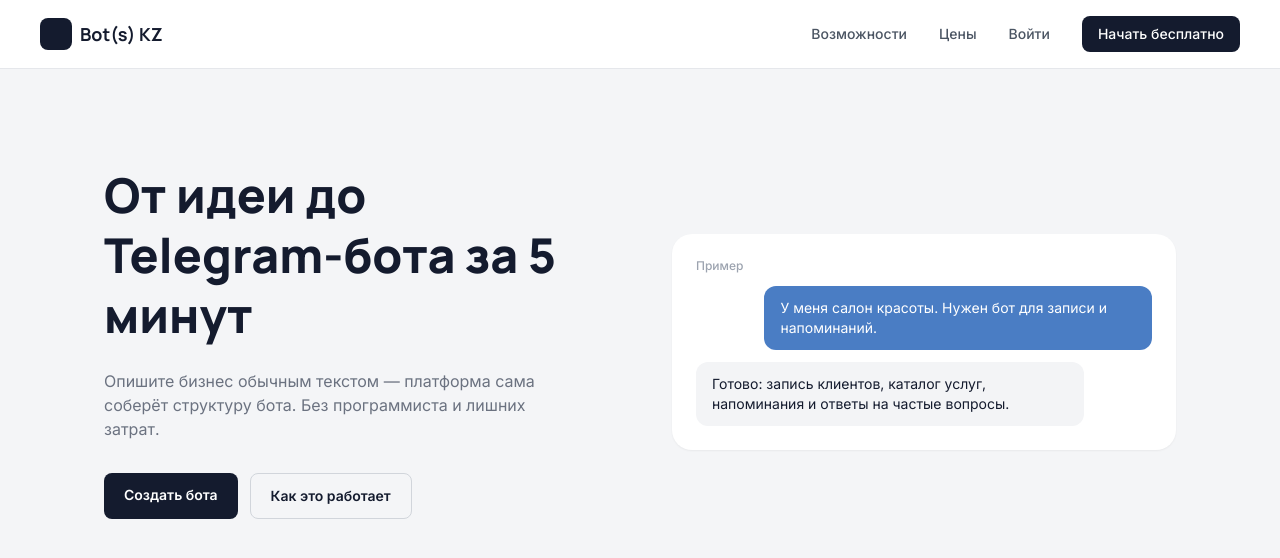
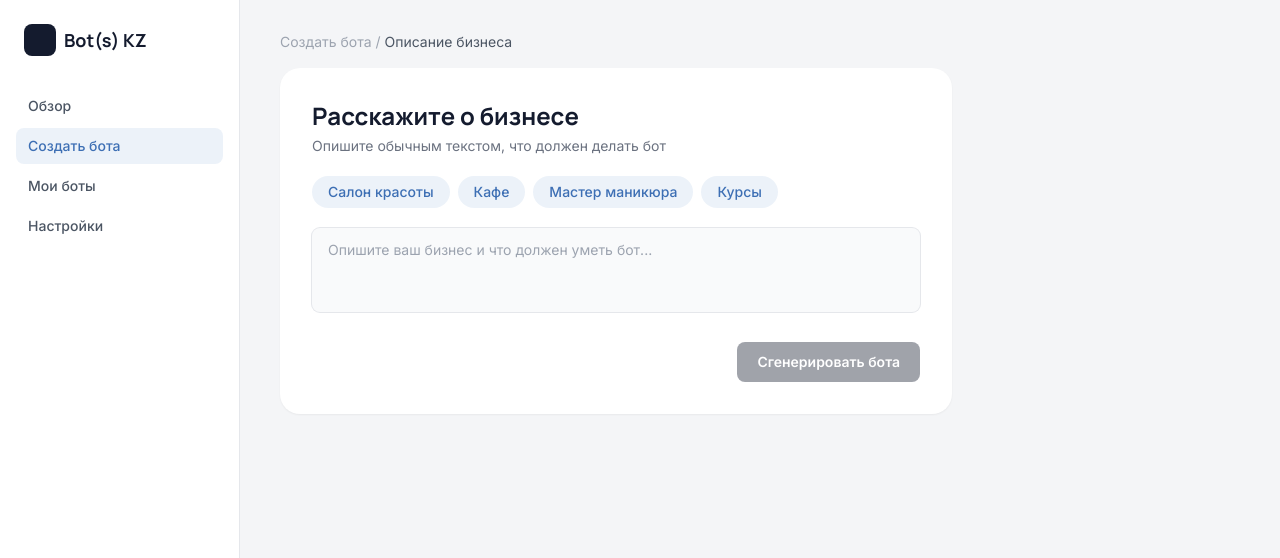
Before and after one commit to Just2Alim/Bot-s, a React (Vite) app: page /create/describe in a window 1280 px wide. Before the commit this address led to /. Shown: the top 558 px of the page. Built offline with nearby package versions, Linux system fonts and the light colour scheme.

Commit message:
create descrive page to add

```diff
--- a/src/App.jsx
+++ b/src/App.jsx
@@ -2,6 +2,7 @@ import { Routes, Route, Navigate } from "react-router-dom";
 import Landing from "./pages/Landing.jsx";
 import AppLayout from "./layouts/AppLayout.jsx";
 import Overview from "./pages/Overview.jsx";
+import CreateBotDescribe from "./pages/CreateBotDescribe.jsx";
 
 export default function App() {
   return (
@@ -10,6 +11,8 @@ export default function App() {
 
       <Route element={<AppLayout />}>
         <Route path="/overview" element={<Overview />} />
+        <Route path="/create" element={<Navigate to="/create/describe" replace />} />
+        <Route path="/create/describe" element={<CreateBotDescribe />} />
       </Route>
 
       <Route path="*" element={<Navigate to="/" replace />} />
--- /dev/null
+++ b/src/pages/CreateBotDescribe.jsx
@@ -0,0 +1,85 @@
+import { useNavigate } from "react-router-dom";
+import { useCreateBot } from "../context/CreateBotContext.jsx";
+
+const categories = [
+  { key: "beauty", label: "Салон красоты" },
+  { key: "cafe", label: "Кафе" },
+  { key: "manicure", label: "Мастер маникюра" },
+  { key: "courses", label: "Курсы" },
+];
+
+const placeholderByCategory = {
+  beauty: "У меня салон красоты. Нужен бот для записи клиентов, показа услуг и напоминаний.",
+  cafe: "У меня кафе. Нужен бот для брони столиков и показа меню.",
+  manicure: "Я мастер маникюра. Нужен бот для записи и показа портфолио работ.",
+  courses: "У меня онлайн-курсы. Нужен бот для записи на пробный урок и ответов на вопросы.",
+};
+
+export default function CreateBotDescribe() {
+  const navigate = useNavigate();
+  const { category, setCategory, description, setDescription } = useCreateBot();
+
+  function selectCategory(key) {
+    setCategory(key);
+    if (!description) {
+      setDescription(placeholderByCategory[key]);
+    }
+  }
+
+  function handleSubmit() {
+    if (!description.trim()) return;
+    navigate("/create/structure");
+  }
+
+  return (
+    <div>
+      <p className="mb-4 text-sm text-gray-400">
+        Создать бота / <span className="text-gray-600">Описание бизнеса</span>
+      </p>
+
+      <div className="max-w-2xl rounded-xl2 bg-white p-8 shadow-sm">
+        <h1 className="font-display text-2xl font-bold text-navy-950">
+          Расскажите о бизнесе
+        </h1>
+        <p className="mt-1 text-sm text-gray-500">
+          Опишите обычным текстом, что должен делать бот
+        </p>
+
+        <div className="mt-5 flex flex-wrap gap-2">
+          {categories.map((c) => (
+            <button
+              key={c.key}
+              onClick={() => selectCategory(c.key)}
+              className={[
+                "rounded-full px-4 py-1.5 text-sm font-medium transition-colors",
+                category === c.key
+                  ? "bg-accent-500 text-white"
+                  : "bg-accent-500/10 text-accent-600 hover:bg-accent-500/20",
+              ].join(" ")}
+            >
+              {c.label}
+            </button>
+          ))}
+        </div>
+
+        <textarea
+          value={description}
+          onChange={(e) => setDescription(e.target.value)}
+          rows={3}
+          placeholder="Опишите ваш бизнес и что должен уметь бот..."
+          className="mt-5 w-full resize-none rounded-lg bg-gray-50 px-4 py-3 text-sm text-navy-950 outline-none ring-1 ring-gray-200 focus:ring-accent-500"
+        />
+
+        <div className="mt-6 flex justify-end">
+          <button
+            onClick={handleSubmit}
+            disabled={!description.trim()}
+            className="rounded-lg bg-navy-950 px-5 py-2.5 text-sm font-semibold text-white transition-colors hover:bg-navy-900 disabled:cursor-not-allowed disabled:opacity-40"
+          >
+            Сгенерировать бота
+          </button>
+        </div>
+      </div>
+    </div>
+  );
+}
```
